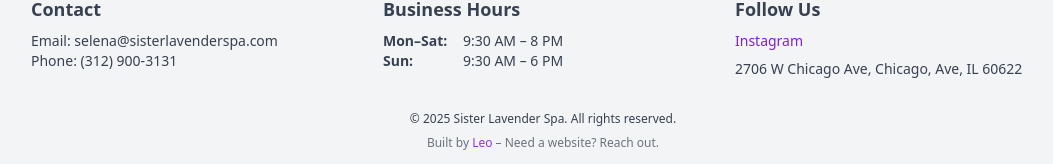
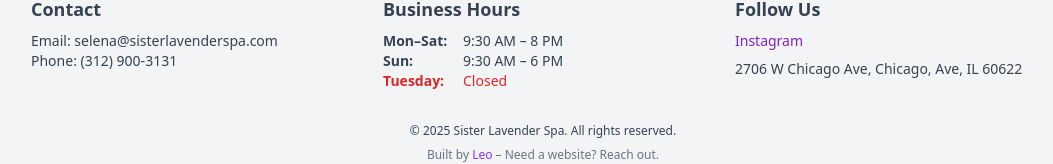
Before and after one commit to suhelalam/sister-lavender-spa, a Next.js app: page /ConfirmBookingPage in a window 1280 px wide. Shown: the part 1534-1698 px from the top of the page, without its empty margins (97-1150 px from the left). Built offline with nearby package versions, Linux system fonts and the light colour scheme; no server answers; the database is empty.

Commit message:
corrected contact info

```diff
--- a/components/Layout.js
+++ b/components/Layout.js
@@ -205,6 +205,10 @@ export default function Layout({ children }) {
               <span className="w-20 font-semibold">Sun:</span>
               <span>9:30 AM – 6 PM</span>
             </p>
+            <p className="flex text-red-600 font-medium">
+              <span className="w-20 font-semibold">Tuesday:</span>
+              <span>Closed</span>
+            </p>
           </div>
 
           <div>
--- a/pages/api/send-booking-email.js
+++ b/pages/api/send-booking-email.js
@@ -137,9 +137,9 @@ Please arrive 10-15 minutes before your scheduled time.
 If you need to reschedule or cancel, please contact us at least 24 hours in advance.
 
 Thank you for choosing us!
-Your Business Name
-Phone: (555) 123-4567
-Address: 123 Business St, Your City
+Sister Lavender Spa
+Phone: (312) 900-3131
+Address: 2706 W Chicago Ave, Chicago, IL 60622
     `
   };
 
```
Also changed, not shown: 1 other file (tests, documents, lock files or other folders).
